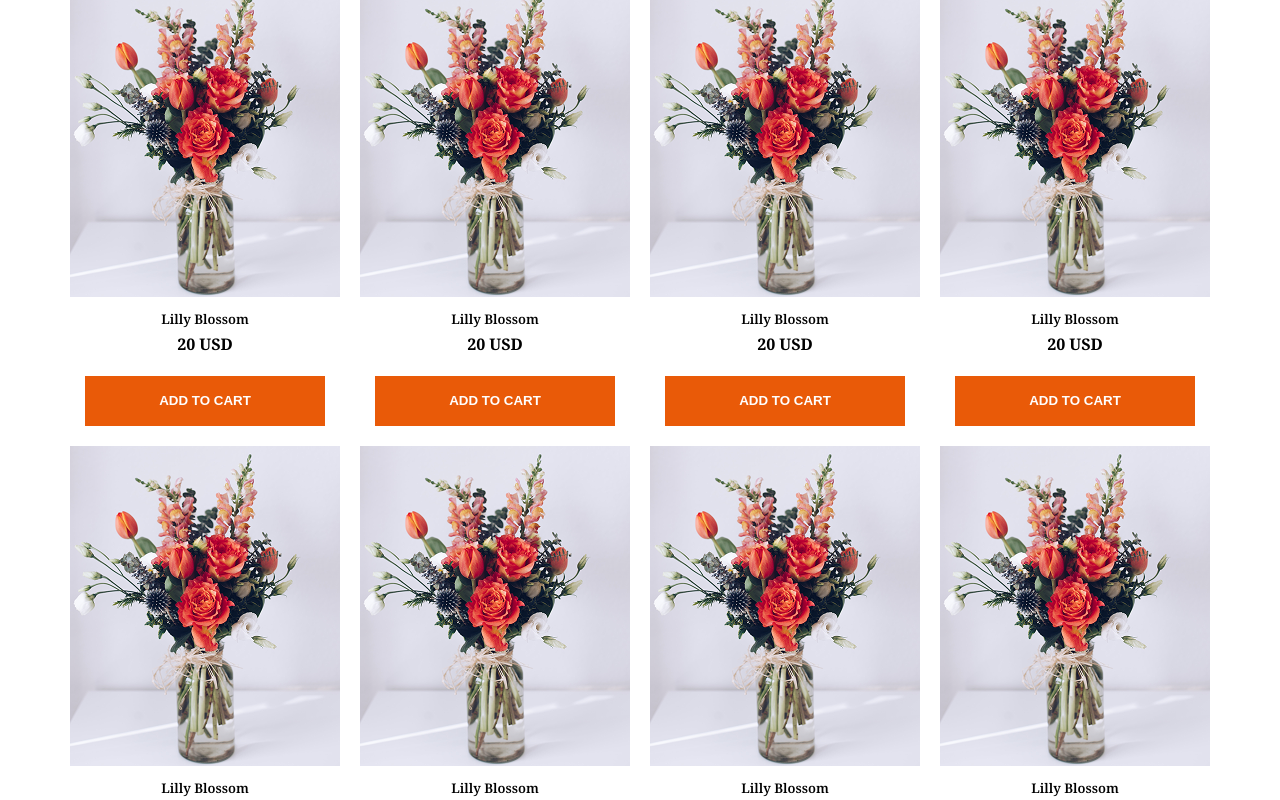
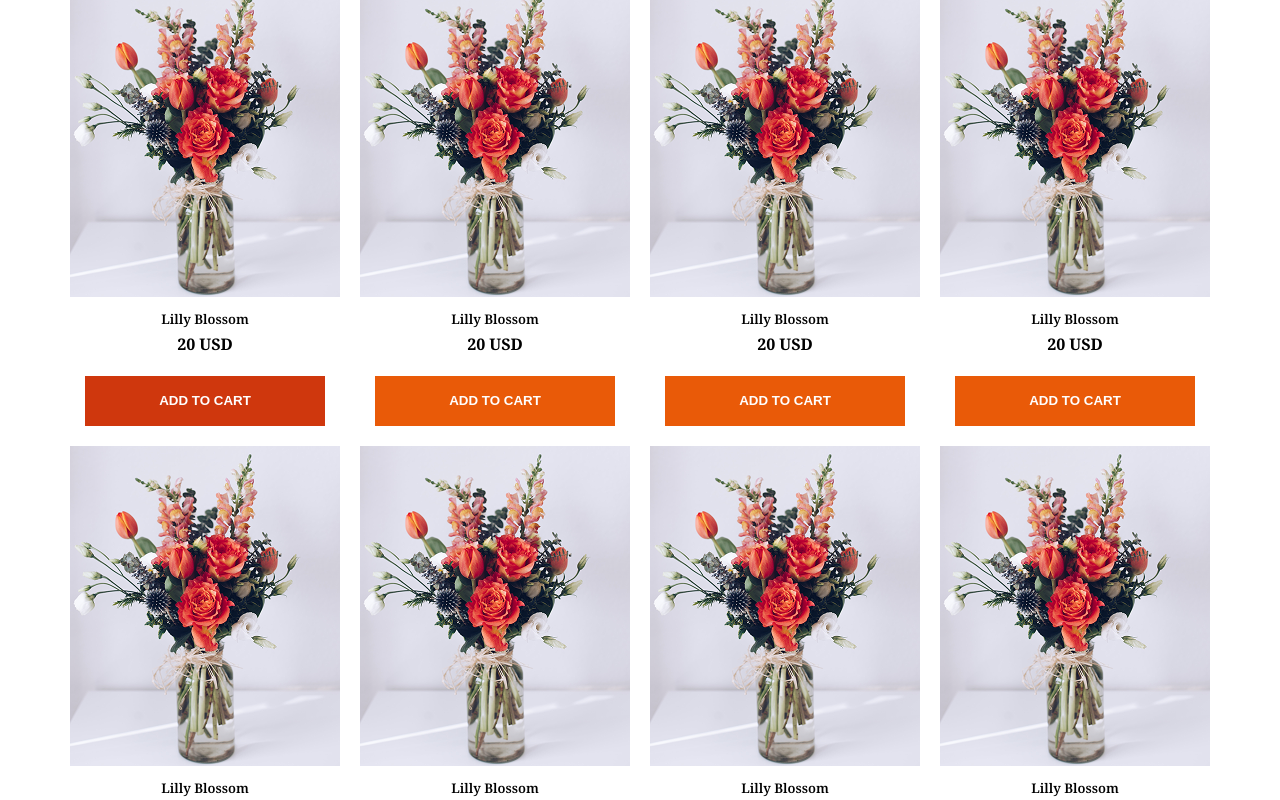
Before and after one commit to ahhridoy01/responsive-flower, a plain HTML site: page index.html in a window 1280 px wide. In both pictures the pointer is over the button 205 px from the left and 1206 px from the top of the page. Shown: the part 806-1606 px from the top of the page. Drawn offline with Linux system fonts and the light colour scheme.

Commit message:
adding hover button

```diff
--- a/styles/style.css
+++ b/styles/style.css
@@ -38,6 +38,11 @@ button {
     /* padding: 26px; */
     border: none;
     font-weight: 600;
+    cursor: pointer;
+}
+
+button:hover {
+    background-color: #cf370d;
 }
 
 /* nav section */
@@ -391,11 +396,15 @@ button {
 .subscribe-box button {
     padding: 0 25px;
     border: none;
-    background: #ff6600;
+    background: #E95A08;
     color: white;
     font-size: 1rem;
     cursor: pointer;
 
+}
+
+button:hover {
+    background-color: #cf370d;
 }
 
 @media screen and (max-width:576px) {
```
